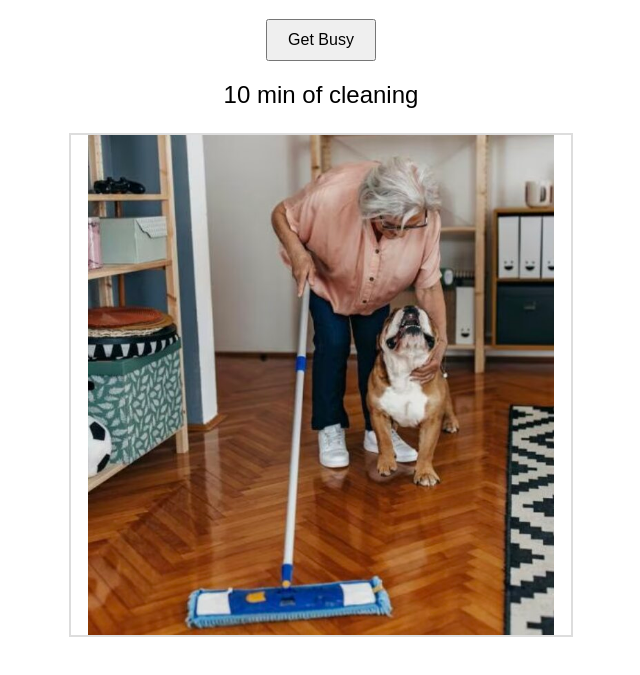
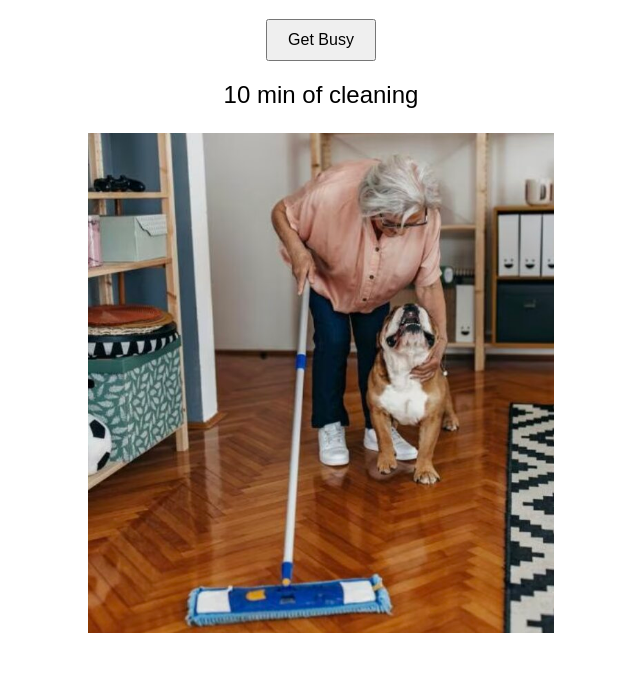
Before and after one commit to chepizhkoandrew/friend, a plain HTML site: page index.html in a window 1280 px wide. Both pictures are taken after a click on the button "Get Busy". Shown: the part 89-764 px from the top of the page, without its empty margins (319-959 px from the left). Drawn offline with Linux system fonts and the light colour scheme.

Commit message:
Update index.html

```diff
--- a/index.html
+++ b/index.html
@@ -18,13 +18,13 @@
             height: 500px;
             margin: 0 auto;
             overflow: hidden;
-            border: 2px solid #ddd; /* Optional border to frame the image */
+            background-color: transparent; /* Transparent background */
         }
 
         #taskImage {
-            max-width: 100%;
-            max-height: 100%;
-            object-fit: contain; /* Ensures image fits within frame without cropping */
+            width: 100%;
+            height: 100%;
+            object-fit: contain; /* Scales image to fit within frame without cropping */
         }
     </style>
 </head>
```
